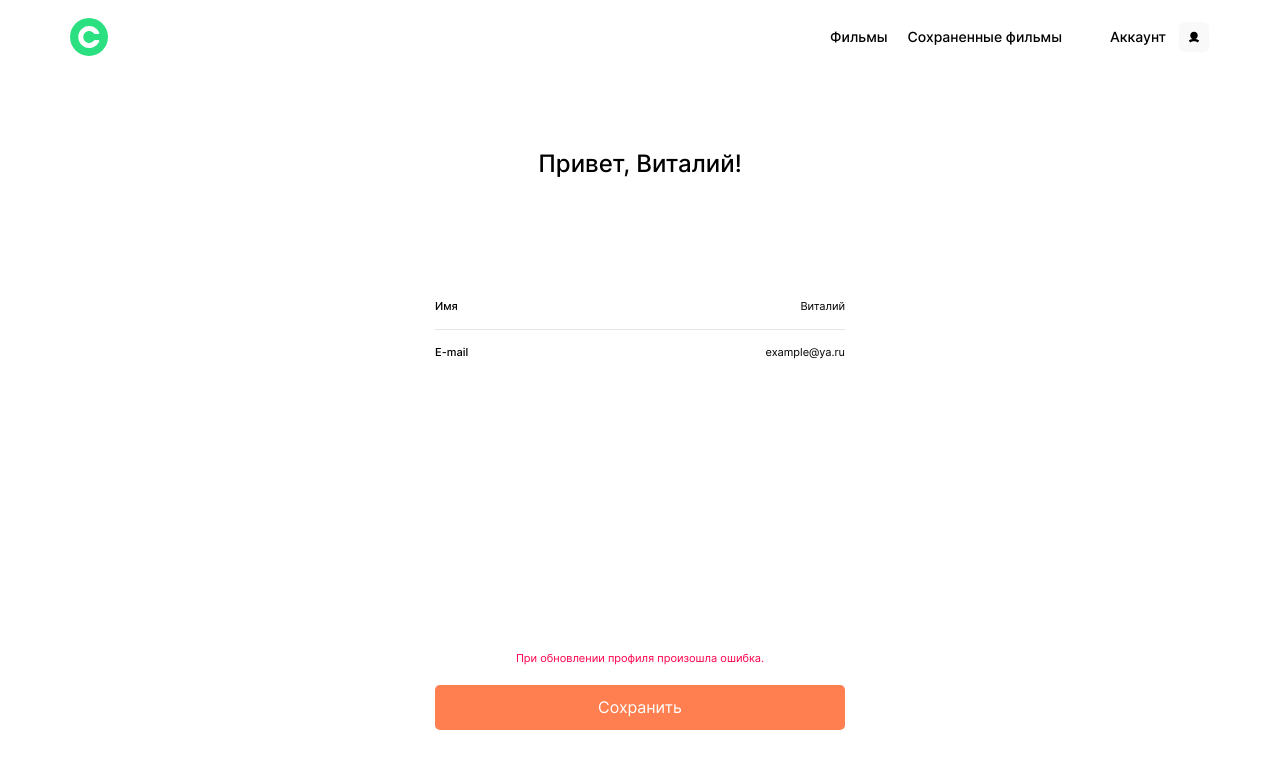
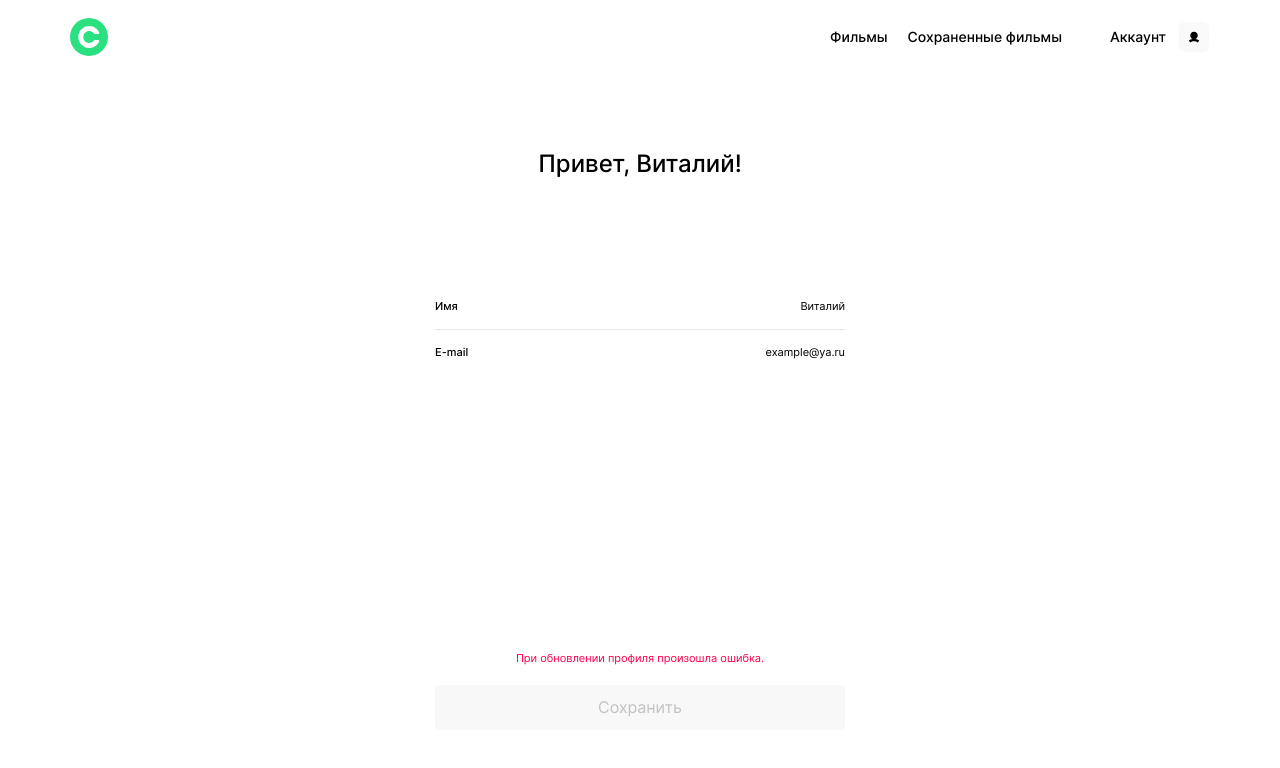
Before and after one commit to supercyanide/movies-explorer-frontend, a React (Create React App) app: page /profile in a window 1280 px wide. Both pictures are taken after a click on the button "Редактировать". Shown: the top 768 px of the page. Built offline with nearby package versions, Linux system fonts and the light colour scheme.

Commit message:
fix: исправить стили

```diff
--- a/src/components/AuthForm/AuthFormInput/AuthFormInput.css
+++ b/src/components/AuthForm/AuthFormInput/AuthFormInput.css
@@ -24,10 +24,14 @@
 
 .input-block__input:focus {
     border-bottom: 1px solid #FF6838;
+    /* border-radius: 5px; */
+    /* box-shadow: 0px 6px 10px 0px rgba(255, 104, 56, 0.1); */
 }
+
 .input-block__input_error{
     color: #EE3465;
 }
+
 .input-block__error {
     font-size: 10px;
     font-weight: 400;
--- a/src/components/Main/AboutMe/AboutMe.js
+++ b/src/components/Main/AboutMe/AboutMe.js
@@ -14,7 +14,7 @@ export default function AboutMe() {
                 </p>
 
                 <ul className="about-me__contacts">
-                    <li><a target="_blank" href="https://github.com/supercyanide" className="about-me__contact">Github</a></li>
+                    <li><a target="_blank" href="https://github.com/supercyanide" className="about-me__contact" rel="noreferrer">Github</a></li>
                 </ul>
                 <img src={photo} alt="Моё фото" className="about-me__photo" />
             </div>
--- a/src/components/Page404/Page404.js
+++ b/src/components/Page404/Page404.js
@@ -4,6 +4,7 @@ import { useNavigate } from 'react-router-dom';
 export default function Page404({ link }) {
     const navigate = useNavigate();
     return (
+        <main className='main'>
             <section className='page404'>
                 <div className='page404__info'>
                     <h2 className="page404__title">404</h2>
@@ -11,5 +12,7 @@ export default function Page404({ link }) {
                 </div>
                 <button type="button" onClick={() => navigate(-1)} className="page404__link">Назад</button>
             </section>
+        </main>
+
     )
 }
--- a/src/components/Profile/Profile.css
+++ b/src/components/Profile/Profile.css
@@ -1,11 +1,11 @@
-.profile__title {
+.profile-form__title {
   margin: 0;
   padding: 0;
   font-size: 24px;
   font-weight: 500;
   line-height: 21px;
 }
-.profile {
+.profile-form {
   display: flex;
   flex-direction: column;
   align-items: center;
@@ -13,39 +13,52 @@
   min-height: calc(100vh - 74px);
   box-sizing: border-box;
 }
-.profile__control-block{
+
+.profile-form__control-block{
   display: flex;
   flex-direction: column;
   gap: 16px;
 }
-.profile__submit{
+
+.profile-form__submit-btn{
   width: 410px;
   height: 45px;
   border-radius: 5px;
   border: none;
   outline: none;
-  background-color: coral;
+  background-color: #FF6838;
   color: #FFFFFF;
   transition: opacity 0.2s ease;
 }
 
-.profile__submit-block{
+.profile-form__submit-btn:hover{
+  opacity: 0.6;
+}
+
+.profile-form__submit-btn:disabled{
+  background-color: #F8F8F8;
+  color: #C2C2C2;
+}
+
+.profile-form__submit-btn:disabled:hover{
+  opacity: 1;
+}
+
+.profile-form__submit-block{
   gap: 20px;
   display: flex;
   flex-direction: column;
 }
 
-.profile__submit:hover{
-  opacity: 0.6;
-}
 
-.profile__error{
+
+.profile-form__error{
   color: #FF004C;
   font-size: 11px;
   text-align: center;
 }
 
-.profile__inputs {
+.profile-form__inputs {
   padding: 0;
   margin: 0;
   border: 0;
@@ -58,7 +71,7 @@
   flex: 1 0 auto;
 }
 
-.profile__buttons {
+.profile-form__buttons {
   padding: 0;
   margin: 0;
   border: 0;
@@ -72,7 +85,7 @@
   margin-top: 20px;
 }
 
-.profile__control {
+.profile-form__control {
   background-color: #FFFFFF;
   border: 0;
   padding: 0;
@@ -82,22 +95,22 @@
   cursor: pointer;
 }
 
-.profile__control:hover {
+.profile-form__control:hover {
   text-decoration: underline;
 }
 
-.profile__control_signout {
+.profile-form__control_signout {
   color: #EE3465;
   font-weight: 500;
   text-decoration: none;
 }
 
 @media screen and (max-width: 768px) {
-  .profile {
+  .profile-form {
     padding: 236px 0 273px;
   }
 
-  .profile__inputs {
+  .profile-form__inputs {
     margin: 0;
     padding: 84px 17px 60px;
     max-width: 410px;
@@ -105,32 +118,32 @@
 
 }
 @media screen and (max-height: 650px){
-  .profile{
+  .profile-form{
     padding: 0 0 40px;
     justify-content: flex-end;
   }
-  .profile__inputs{
+  .profile-form__inputs{
     flex: 0 0 auto;
   }
 }
 
 @media screen and (max-width: 490px) {
-  .profile {
+  .profile-form {
     padding: 70px 30px 44px;
     justify-content: flex-start;
   }
 
-  .profile__inputs {
+  .profile-form__inputs {
     padding: 68px 10px 0;
     flex: 1 0 auto;
   }
 
-  .profile__control {
+  .profile-form__control {
     font-size: 12px;
     line-height: 14.5px;
 
   }
-  .profile__buttons{
+  .profile-form__buttons{
     padding-bottom: 0
   }
 }
--- a/src/components/Profile/Profile.js
+++ b/src/components/Profile/Profile.js
@@ -1,5 +1,5 @@
 import './Profile.css';
-import ProfileInput from '../ProfileInput/ProfileInput';
+import ProfileInput from './ProfileInput/ProfileInput';
 import { useState } from 'react';
 import { Link } from 'react-router-dom';
 
@@ -23,27 +23,30 @@ export default function Profile() {
         setEmail(evt.target.email.value);
     }
     return (
-        <form className="profile" name='profile' onSubmit={handleSubmit}>
-            <h2 className="profile__title">Привет, {name}!</h2>
-            <fieldset className="profile__inputs">
+        <main className='main'>
+            <section className='profile'>
+                <form className="profile-form" name='profile' onSubmit={handleSubmit}>
+                    <h2 className="profile-form__title">Привет, {name}!</h2>
+                    <fieldset className="profile-form__inputs">
                         <ProfileInput caption="Имя" name='name' placeholder='Введите имя' value={name} onChange={handleNameChange} isRequired={true} isDisabled={isDisabled}/>
                         <ProfileInput caption="E-mail" name='email' placeholder='Введите адрес электронной почты' value={email} onChange={handleEmailChange} isRequired={true} isDisabled={isDisabled} />
                     </fieldset>
-            <fieldset className="profile__buttons">
+                    <fieldset className="profile-form__buttons">
                         {isSubmitVisible ?
-                    <div className="profile__submit-block ${isSubmitVisible">
-                        <span className="profile__error">При обновлении профиля произошла ошибка.</span>
-                        <button className="profile__submit" onClick={toggleControlsVisibility}>Сохранить</button>
+                            <div className="profile-form__submit-block">
+                                <span className="profile-form__error">При обновлении профиля произошла ошибка.</span>
+                                <button className="profile-form__submit-btn" disabled={true} onClick={toggleControlsVisibility}>Сохранить</button>
                             </div>
                         :
-                    <div className="profile__control-block">
-                        <button type="button" className="profile__control" onClick={toggleControlsVisibility}>Редактировать</button>
-                        <Link to='/' className="profile__control profile__control_signout">Выйти из аккаунта</Link>
+                            <div className="profile-form__control-block">
+                                <button type="button" className="profile-form__control" onClick={toggleControlsVisibility}>Редактировать</button>
+                                <Link to='/' className="profile-form__control profile-form__control_signout">Выйти из аккаунта</Link>
                             </div>
                         }
-
-
                     </fieldset>
                 </form>
+            </section>
+        </main>
+
     );
 }
```
Also changed, not shown: src/components/Profile/ProfileInput/ProfileInput.css (renamed from src/components/ProfileInput/ProfileInput.css), src/components/Profile/ProfileInput/ProfileInput.js (renamed from src/components/ProfileInput/ProfileInput.js). Lines whose indentation alone changed are shown as unchanged.
